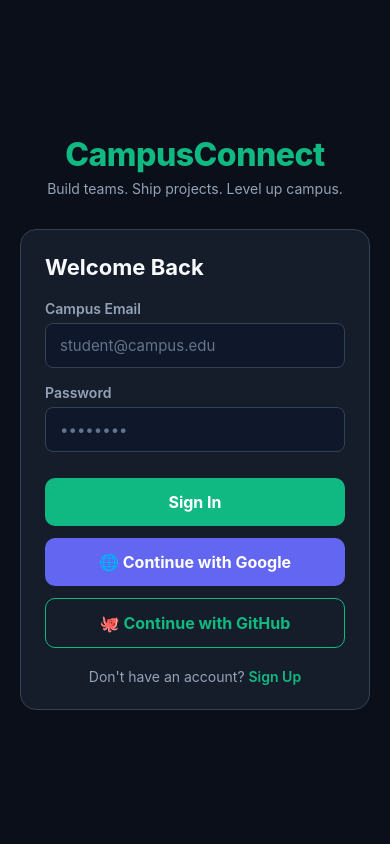
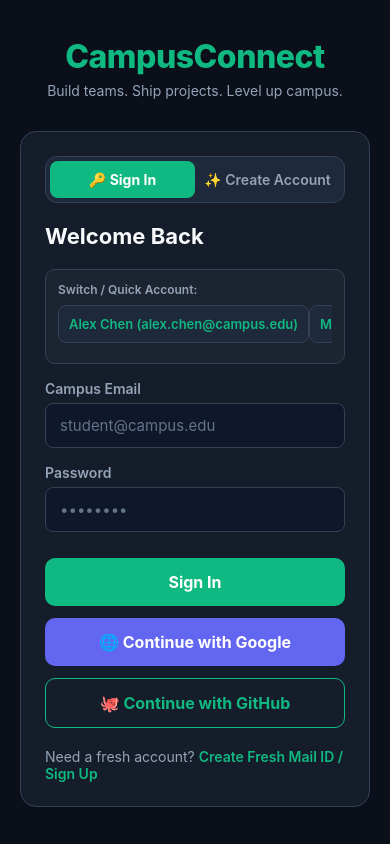
Before and after one commit to Nandhakkishore/CampusConnect, a React Native app in the folder mobile/: screen /Login in a window 390 px wide. Built offline with nearby package versions, Linux system fonts and the light colour scheme; no server answers.

Commit message:
Add tab segment switcher for Sign In and Create Fresh Account / Mail ID

```diff
--- a/mobile/src/screens/LoginScreen.tsx
+++ b/mobile/src/screens/LoginScreen.tsx
@@ -8,8 +8,19 @@
 import { showAlert } from '../utils/alert';
 
 export const LoginScreen = ({ navigation }: any) => {
+  const [mode, setMode] = useState<'login' | 'register'>('login');
+
+  // Login fields
   const [email, setEmail] = useState('');
   const [password, setPassword] = useState('');
+
+  // Register fields (Fresh Mail / Account creation)
+  const [fullName, setFullName] = useState('');
+  const [regEmail, setRegEmail] = useState('');
+  const [regPassword, setRegPassword] = useState('');
+  const [branch, setBranch] = useState('Computer Science');
+  const [gradYear, setGradYear] = useState('2026');
+
   const [loading, setLoading] = useState(false);
   const [googleLoading, setGoogleLoading] = useState(false);
   const [githubLoading, setGithubLoading] = useState(false);
@@ -51,12 +62,50 @@
     }
   };
 
+  const handleRegister = async () => {
+    setErrorMsg('');
+    if (!fullName || !regEmail || !regPassword) {
+      const err = 'Please fill in full name, fresh email, and password';
+      setErrorMsg(err);
+      showAlert('Error', err);
+      return;
+    }
+
+    try {
+      setLoading(true);
+      const res = await authApi.register({
+        fullName,
+        email: regEmail,
+        password: regPassword,
+        branch,
+        gradYear: parseInt(gradYear, 10) || 2026,
+      });
+      if (res && res.success) {
+        setAuth(res.data.user, res.data.tokens.accessToken, res.data.tokens.refreshToken);
+      } else {
+        const msg = res?.message || 'Registration failed.';
+        setErrorMsg(msg);
+        showAlert('Registration Error', msg);
+      }
+    } catch (err: any) {
+      let msg = 'Registration failed. Email may already be registered.';
+      if (err.code === 'ECONNABORTED' || err.message?.includes('timeout')) {
+        msg = 'Server connection timed out (cold start). Please try again in a few seconds.';
+      } else if (err.response?.data?.message) {
+        msg = err.response.data.message;
+      }
+      setErrorMsg(msg);
+      showAlert('Registration Error', msg);
+    } finally {
+      setLoading(false);
+    }
+  };
+
   const handleStandardGoogleOAuth = async () => {
     setErrorMsg('');
     try {
       setGoogleLoading(true);
 
-      // Open standard accounts.google.com sign-in page
       const googleAuthUrl = 'https://accounts.google.com/signin';
       if (Platform.OS === 'web' && typeof window !== 'undefined') {
         window.open(googleAuthUrl, '_blank');
@@ -64,7 +113,6 @@
         await Linking.openURL(googleAuthUrl);
       }
 
-      // Prompt user for their Google email or use entered email
       let userGoogleEmail = '';
       if (Platform.OS === 'web' && typeof window !== 'undefined' && window.prompt) {
         const input = window.prompt('Enter your Google email address after sign in:', email || 'student@campus.edu');
@@ -98,7 +146,6 @@
     try {
       setGithubLoading(true);
 
-      // Open standard github.com login page
       const githubAuthUrl = 'https://github.com/login';
       if (Platform.OS === 'web' && typeof window !== 'undefined') {
         window.open(githubAuthUrl, '_blank');
@@ -106,7 +153,6 @@
         await Linking.openURL(githubAuthUrl);
       }
 
-      // Prompt user for their GitHub username
       let userGithubName = '';
       if (Platform.OS === 'web' && typeof window !== 'undefined' && window.prompt) {
         const input = window.prompt('Enter your GitHub username after authorization:', 'Nandhakkishore');
@@ -146,13 +192,77 @@
         </View>
 
         <View style={styles.card}>
-          <Text style={styles.title}>Welcome Back</Text>
+          {/* Mode Switcher Tabs */}
+          <View style={styles.tabContainer}>
+            <TouchableOpacity
+              style={[styles.tabButton, mode === 'login' && styles.tabButtonActive]}
+              onPress={() => {
+                setMode('login');
+                setErrorMsg('');
+              }}
+            >
+              <Text style={[styles.tabText, mode === 'login' && styles.tabTextActive]}>
+                🔑 Sign In
+              </Text>
+            </TouchableOpacity>
+
+            <TouchableOpacity
+              style={[styles.tabButton, mode === 'register' && styles.tabButtonActive]}
+              onPress={() => {
+                setMode('register');
+                setErrorMsg('');
+              }}
+            >
+              <Text style={[styles.tabText, mode === 'register' && styles.tabTextActive]}>
+                ✨ Create Account
+              </Text>
+            </TouchableOpacity>
+          </View>
 
           {!!errorMsg && (
             <View style={styles.errorBox}>
               <Text style={styles.errorText}>{errorMsg}</Text>
             </View>
           )}
+
+          {mode === 'login' ? (
+            <>
+              <Text style={styles.title}>Welcome Back</Text>
+
+              {/* Account Switcher Bar */}
+              <View style={styles.accountSwitcherBox}>
+                <Text style={styles.accountSwitcherTitle}>Switch / Quick Account:</Text>
+                <ScrollView horizontal showsHorizontalScrollIndicator={false} style={styles.chipScroll}>
+                  <TouchableOpacity
+                    style={styles.accountChip}
+                    onPress={() => {
+                      setEmail('alex.chen@campus.edu');
+                      setPassword('password123');
+                    }}
+                  >
+                    <Text style={styles.accountChipText}>Alex Chen (alex.chen@campus.edu)</Text>
+                  </TouchableOpacity>
+
+                  <TouchableOpacity
+                    style={styles.accountChip}
+                    onPress={() => {
+                      setEmail('maya.patel@campus.edu');
+                      setPassword('password123');
+                    }}
+                  >
+                    <Text style={styles.accountChipText}>Maya Patel (maya.patel@campus.edu)</Text>
+                  </TouchableOpacity>
+
+                  <TouchableOpacity
+                    style={styles.accountChipNew}
+                    onPress={() => {
+                      setMode('register');
+                    }}
+                  >
+                    <Text style={styles.accountChipNewText}>+ Create Fresh Mail ID</Text>
+                  </TouchableOpacity>
+                </ScrollView>
+              </View>
 
               <Input
                 label="Campus Email"
@@ -193,13 +303,73 @@
                 loading={githubLoading}
                 style={styles.githubBtn}
               />
+            </>
+          ) : (
+            <>
+              <Text style={styles.title}>Create Fresh Account</Text>
+              <Text style={styles.subtitle}>Register your new student profile with a fresh mail ID</Text>
+
+              <Input
+                label="Full Name *"
+                placeholder="Nandha Dev"
+                value={fullName}
+                onChangeText={setFullName}
+              />
+
+              <Input
+                label="Fresh Campus Email ID *"
+                placeholder="yourname@campus.edu or @gmail.com"
+                value={regEmail}
+                onChangeText={setRegEmail}
+                autoCapitalize="none"
+                keyboardType="email-address"
+              />
+
+              <Input
+                label="Password *"
+                placeholder="At least 6 characters"
+                value={regPassword}
+                onChangeText={setRegPassword}
+                secureTextEntry
+              />
+
+              <Input
+                label="Branch / Major"
+                placeholder="e.g. Computer Science, AI, Mechanical"
+                value={branch}
+                onChangeText={setBranch}
+              />
+
+              <Input
+                label="Graduation Year"
+                placeholder="2026"
+                value={gradYear}
+                onChangeText={setGradYear}
+                keyboardType="number-pad"
+              />
+
+              <Button
+                title="Register Fresh Account"
+                onPress={handleRegister}
+                loading={loading}
+                style={styles.submitBtn}
+              />
+            </>
+          )}
 
           <TouchableOpacity
-            onPress={() => navigation.navigate('Register')}
+            onPress={() => {
+              setMode(mode === 'login' ? 'register' : 'login');
+              setErrorMsg('');
+            }}
             style={styles.linkContainer}
           >
             <Text style={styles.linkText}>
-              Don't have an account? <Text style={styles.linkHighlight}>Sign Up</Text>
+              {mode === 'login' ? (
+                <>Need a fresh account? <Text style={styles.linkHighlight}>Create Fresh Mail ID / Sign Up</Text></>
+              ) : (
+                <>Already have an account? <Text style={styles.linkHighlight}>Switch to Sign In</Text></>
+              )}
             </Text>
           </TouchableOpacity>
         </View>
@@ -240,6 +410,70 @@
     borderWidth: 1,
     borderRadius: 16,
     padding: 24,
+  },
+  tabContainer: {
+    flexDirection: 'row',
+    backgroundColor: colors.surfaceLight,
+    borderColor: colors.border,
+    borderWidth: 1,
+    borderRadius: 12,
+    padding: 4,
+    marginBottom: 20,
+  },
+  tabButton: {
+    flex: 1,
+    paddingVertical: 10,
+    borderRadius: 8,
+    alignItems: 'center',
+  },
+  tabButtonActive: {
+    backgroundColor: colors.primary,
+  },
+  tabText: {
+    color: colors.textMuted,
+    fontSize: 14,
+    fontWeight: '600',
+  },
+  tabTextActive: {
+    color: '#ffffff',
+    fontWeight: '700',
+  },
+  subtitle: {
+    fontSize: 13,
+    color: colors.textMuted,
+    marginTop: -12,
+    marginBottom: 18,
+  },
+  accountSwitcherBox: {
+    backgroundColor: 'rgba(255, 255, 255, 0.03)',
+    borderColor: colors.border,
+    borderWidth: 1,
+    borderRadius: 10,
+    padding: 12,
+    marginBottom: 16,
+  },
+  accountSwitcherTitle: {
+    color: colors.textMuted,
+    fontSize: 12,
+    fontWeight: '600',
+    marginBottom: 8,
+  },
+  chipScroll: {
+    flexDirection: 'row',
+  },
+  accountChipNew: {
+    backgroundColor: 'rgba(16, 185, 129, 0.15)',
+    borderColor: '#10B981',
+    borderWidth: 1,
+    borderRadius: 16,
+    paddingHorizontal: 12,
+    paddingVertical: 6,
+    marginRight: 8,
+  },
+  accountChipNewText: {
+    color: '#10B981',
+    fontSize: 12,
+    fontWeight: '700',
   },
   title: {
     fontSize: 22,
```
Lines whose indentation alone changed are shown as unchanged.
